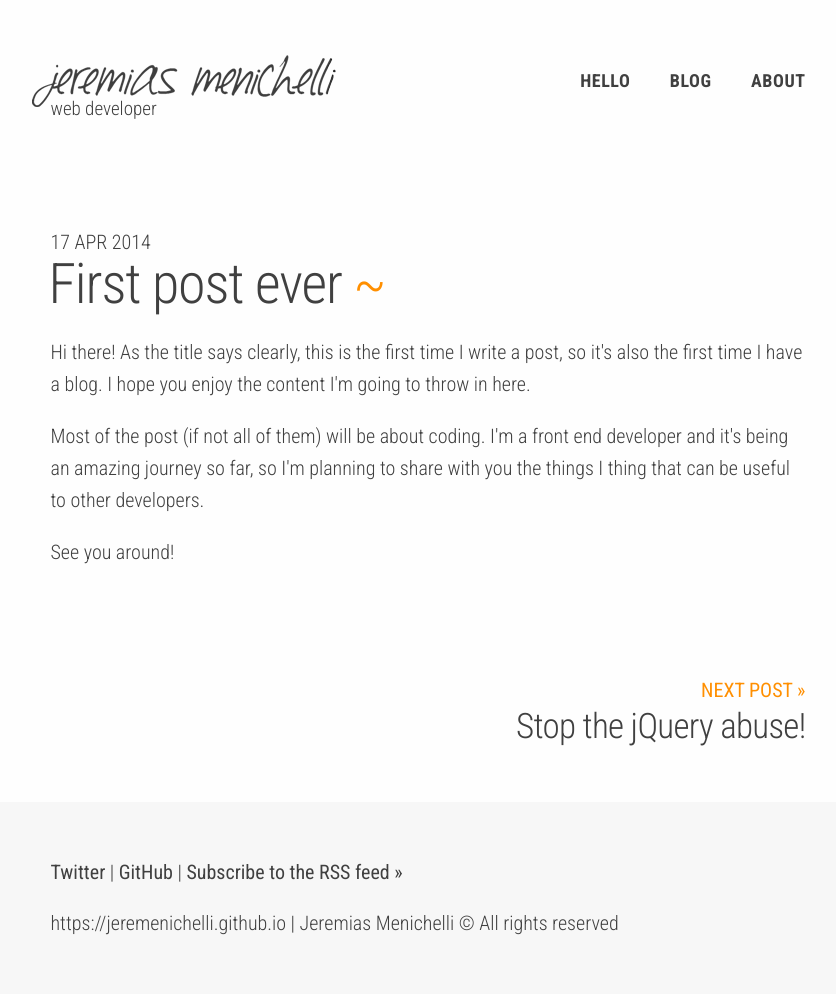
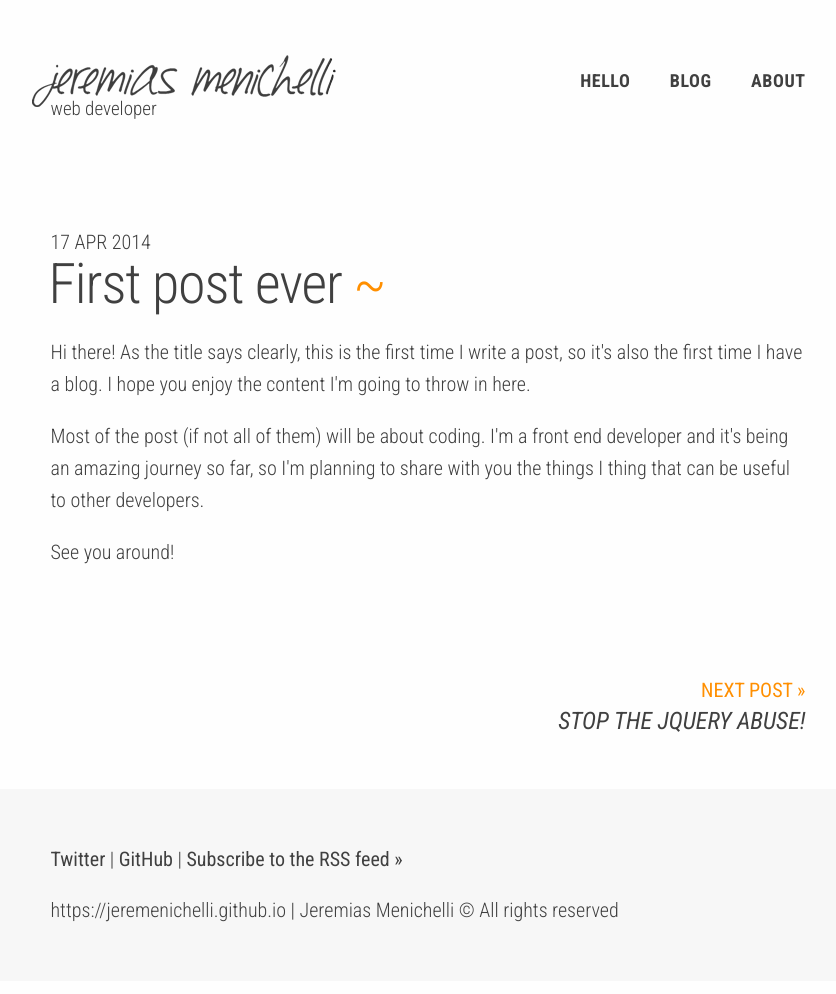
Before and after one commit to jeremenichelli/jeremenichelli.github.io, a Jekyll site: the page built from _posts/2014-04-17-first-post-ever.html, in a window 1280 px wide. Shown: the whole page, without its empty margins (212-1048 px from the left). Built offline with Jekyll 4.4.1, drawn with Linux system fonts in a browser that asks for light colours.

Commit message:
Change in styles for post navigation

```diff
--- a/_layouts/post.html
+++ b/_layouts/post.html
@@ -25,7 +25,7 @@ type: post
         {% if page.previous %}
                 <a href="{{ page.previous.url }}" class="post--navigation-link">
                     <span class="post--navigation-indicator">&laquo; Previous post</span>
-                    <h2>{{ page.previous.title }}</h2>
+                    <h6 class="post--navigation-title">{{ page.previous.title }}</h6>
                 </a>
         {% endif %}
         </div>
@@ -33,7 +33,7 @@ type: post
         {% if page.next %}
                 <a href="{{ page.next.url }}" class="post--navigation-link">
                     <span class="post--navigation-indicator">Next post &raquo;</span>
-                    <h2>{{ page.next.title }}</h2>
+                    <h6 class="post--navigation-title">{{ page.next.title }}</h6>
                 </a>
         {% endif %}
         </div>
--- a/assets/styles/post.css
+++ b/assets/styles/post.css
@@ -1 +1 @@
-strong{font-weight:400}h3,h4,h5,h6{clear:both;line-height:1.1em}h3{font-size:26px;font-weight:400;letter-spacing:-.02em;margin:40px 0 0 -2px}h4,h5,h6{font-size:20px;font-weight:400;margin:38px 0 0 -2px;text-transform:uppercase}h3+p,h4+p,h5+p,h6+p{margin-top:15px}h2+h3{margin-top:20px}h3+h4{margin-top:20px}footer{background-color:#f7f7f7}footer a{line-height:1.5em}@media screen and (min-width:769px){h3{font-size:32px;margin-top:45px}h4,h5,h6{font-size:24px}}.nav--link:focus,.nav--link:hover{color:#ff8f00}.post--main a{color:#ff8f00}del{font-family:Menlo,Consolas,Monaco,monospace;font-size:14px;font-weight:300;padding:1px 5px}blockquote{color:#ff8f00}code{background-color:#f7f7f7;border-radius:5px;font-family:Menlo,Consolas,Monaco,monospace;font-weight:300;padding:1px 5px;vertical-align:middle;-moz-tab-size:4;-o-tab-size:4;tab-size:4;-webkit-hyphens:none;-moz-hyphens:none;-ms-hyphens:none;hyphens:none}.c,.c1,.cm{color:#9e9e9e;font-style:italic}pre{background-color:#f7f7f7;border-radius:5px;padding:10px 12px}pre code{background-color:transparent;padding:0}.post--navigation-indicator{color:#ff8f00;text-transform:uppercase}.post--navigation-indicator+h2{font-size:35px;margin:6px 0 0}.post--navigation-next{text-align:right}::selection{background-color:#ff8f00;color:#fefefe}::-moz-selection{background-color:#ff8f00;color:#fefefe}@media screen and (min-width:769px){blockquote{text-align:center}}
+strong{font-weight:400}h3,h4,h5,h6{clear:both;line-height:1.1em}h3{font-size:26px;font-weight:400;letter-spacing:-.02em;margin:40px 0 0 -2px}h4,h5,h6{font-size:20px;font-weight:400;margin:38px 0 0 -2px;text-transform:uppercase}h3+p,h4+p,h5+p,h6+p{margin-top:15px}h2+h3{margin-top:20px}h3+h4{margin-top:20px}footer{background-color:#f7f7f7}footer a{line-height:1.5em}@media screen and (min-width:769px){h3{font-size:32px;margin-top:45px}h4,h5,h6{font-size:24px}}.nav--link:focus,.nav--link:hover{color:#ff8f00}.post--main a{color:#ff8f00}del{font-family:Menlo,Consolas,Monaco,monospace;font-size:14px;font-weight:300;padding:1px 5px}blockquote{color:#ff8f00}code{background-color:#f7f7f7;border-radius:5px;font-family:Menlo,Consolas,Monaco,monospace;font-weight:300;padding:1px 5px;vertical-align:middle;-moz-tab-size:4;-o-tab-size:4;tab-size:4;-webkit-hyphens:none;-moz-hyphens:none;-ms-hyphens:none;hyphens:none}.c,.c1,.cm{color:#9e9e9e;font-style:italic}pre{background-color:#f7f7f7;border-radius:5px;padding:10px 12px}pre code{background-color:transparent;padding:0}.post--navigation-indicator{color:#ff8f00;text-transform:uppercase}.post--navigation-title{font-style:italic;margin:6px 0 0}.post--navigation-next{text-align:right}::selection{background-color:#ff8f00;color:#fefefe}::-moz-selection{background-color:#ff8f00;color:#fefefe}@media screen and (min-width:769px){blockquote{text-align:center}}
```
Also changed, not shown: src/styles/noncritical--post.less (+4 -4 lines).
